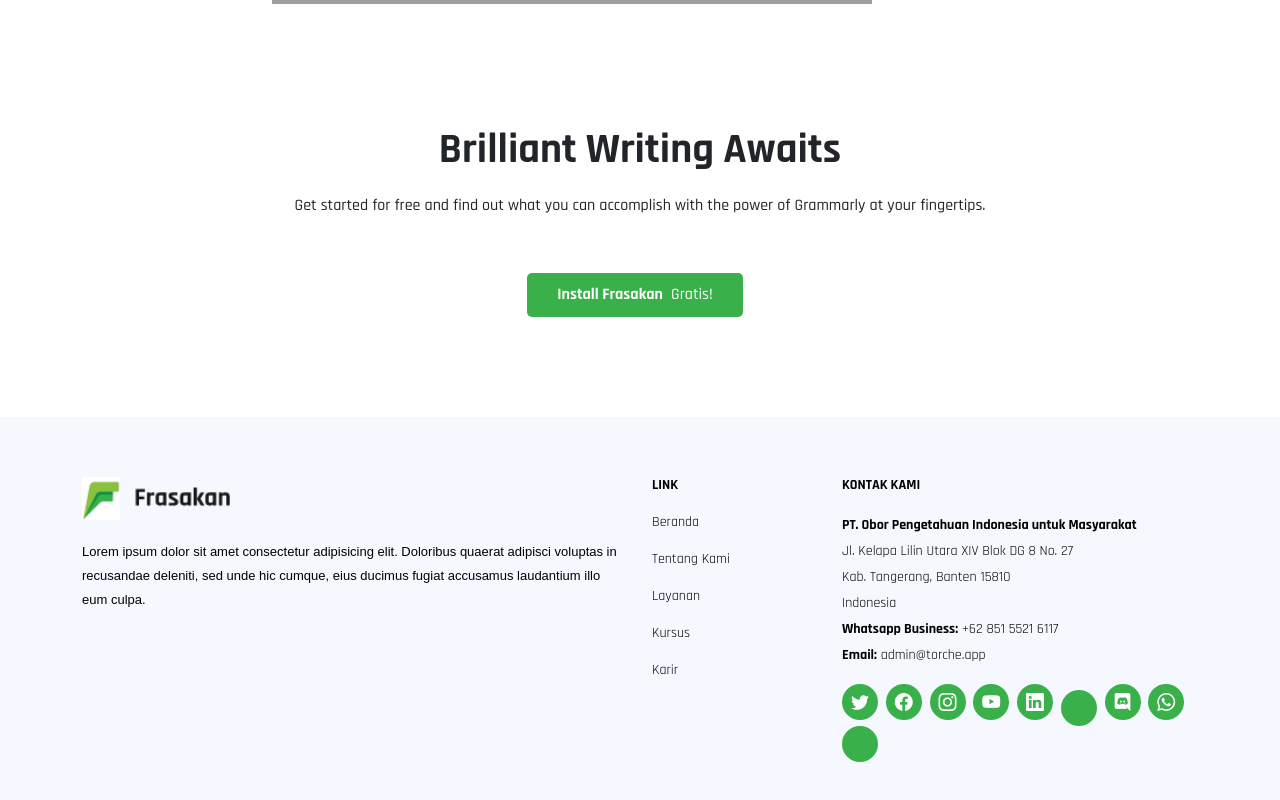
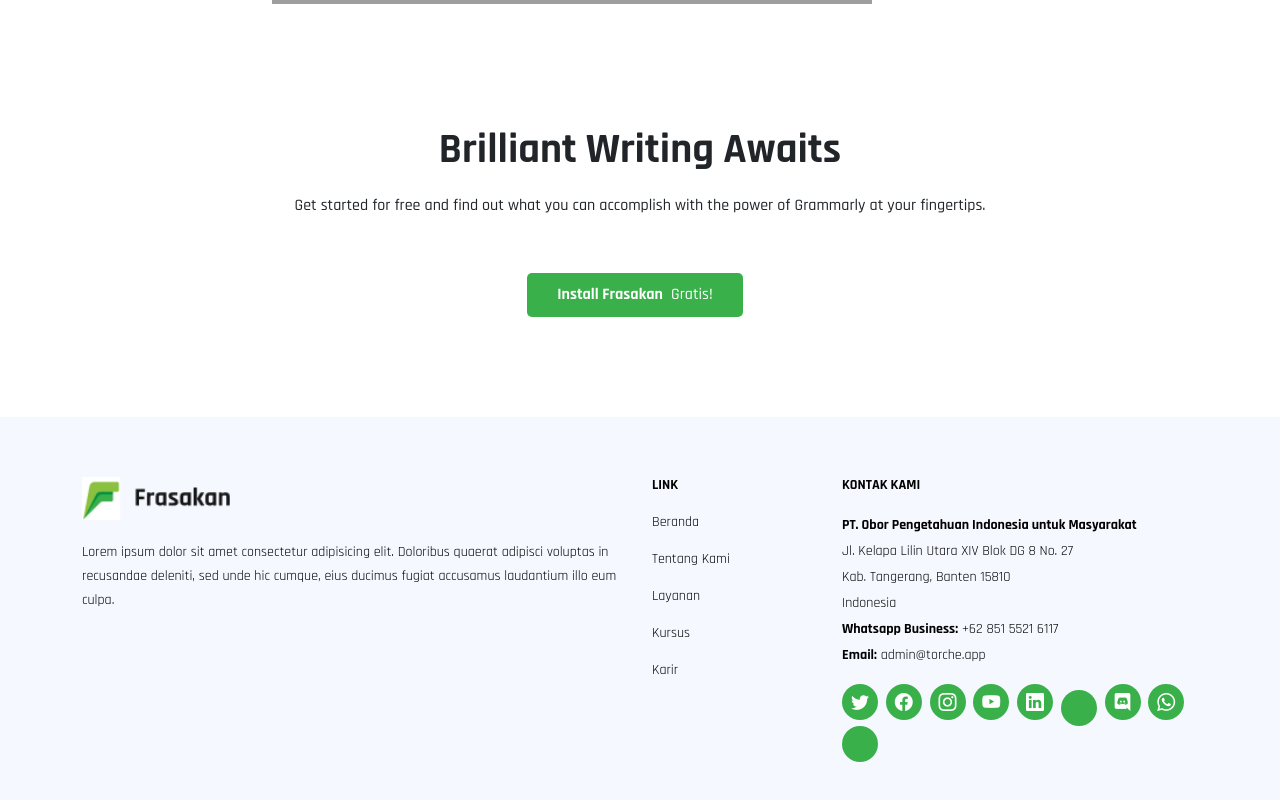
Before and after one commit to patriciasky17/frasakan-torche, a plain HTML site: page index.html in a window 1280 px wide. Shown: the part 1869-2669 px from the top of the page. Drawn offline with nearby package versions, Linux system fonts and the light colour scheme; grey boxes are pictures that could not be loaded; some icons are missing.

Commit message:
fix footer

```diff
--- a/assets/css/style-footer.css
+++ b/assets/css/style-footer.css
@@ -22,7 +22,6 @@
     margin: 0 0 20px 0;
     padding: 2px 0 2px 0;
     line-height: 1;
-    font-family: "Cairo", sans-serif;
     color: black;
     font-weight: 400;
     letter-spacing: 3px;
@@ -30,10 +29,8 @@
 }
 
 #footer .footer-top .footer-info p {
-    font-size: 13px;
     line-height: 24px;
     margin-bottom: 0;
-    font-family: "Cairo", sans-serif;
     color: black;
 }
 
```
